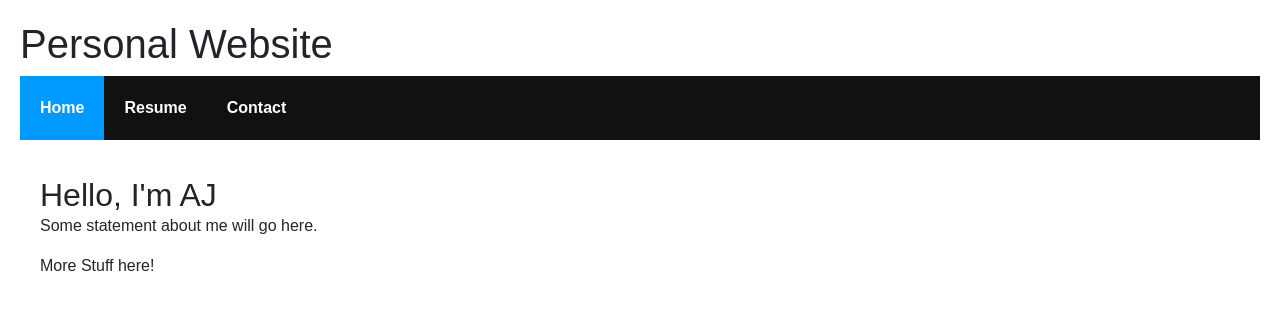
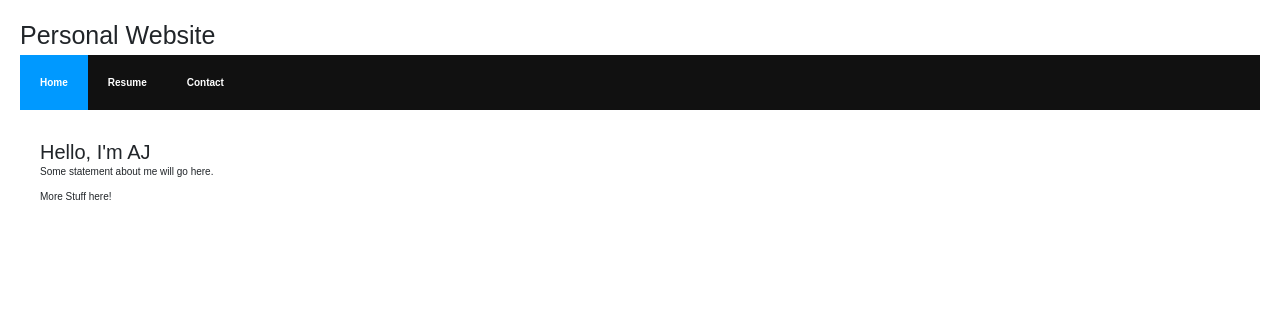
Before and after one commit to AJStangl/ajstangl.github.io, a React (Create React App) app: page /#/ in a window 1280 px wide. Shown: the top 310 px of the page. Built offline with nearby package versions, Linux system fonts and the light colour scheme.

Commit message:
- Fixed some of the CSS and added font awesome.

```diff
--- a/public/index.html
+++ b/public/index.html
@@ -6,9 +6,7 @@
     <meta name="theme-color" content="#000000">
 
     <script src="https://kit.fontawesome.com/3d9d234fa7.js"></script>
-    <link rel="manifest" href="%PUBLIC_URL%/manifest.json">
-    <link rel="shortcut icon" href="%PUBLIC_URL%/favicon.ico">
-    <link rel="stylesheet" href="https://maxcdn.bootstrapcdn.com/bootstrap/4.1.0/css/bootstrap.min.css">
+    <link rel="stylesheet" href="https://maxcdn.bootstrapcdn.com/bootstrap/3.2.0/css/bootstrap.min.css">
 
     <title>Personal Website</title>
 </head>
--- a/src/CSS/index.css
+++ b/src/CSS/index.css
@@ -1,5 +1,5 @@
 body {
-    background-color: #FFCC00;
+    background-color: rgba(255, 204, 0, 0);
     padding: 20px;
     margin: 0;
 }
```
